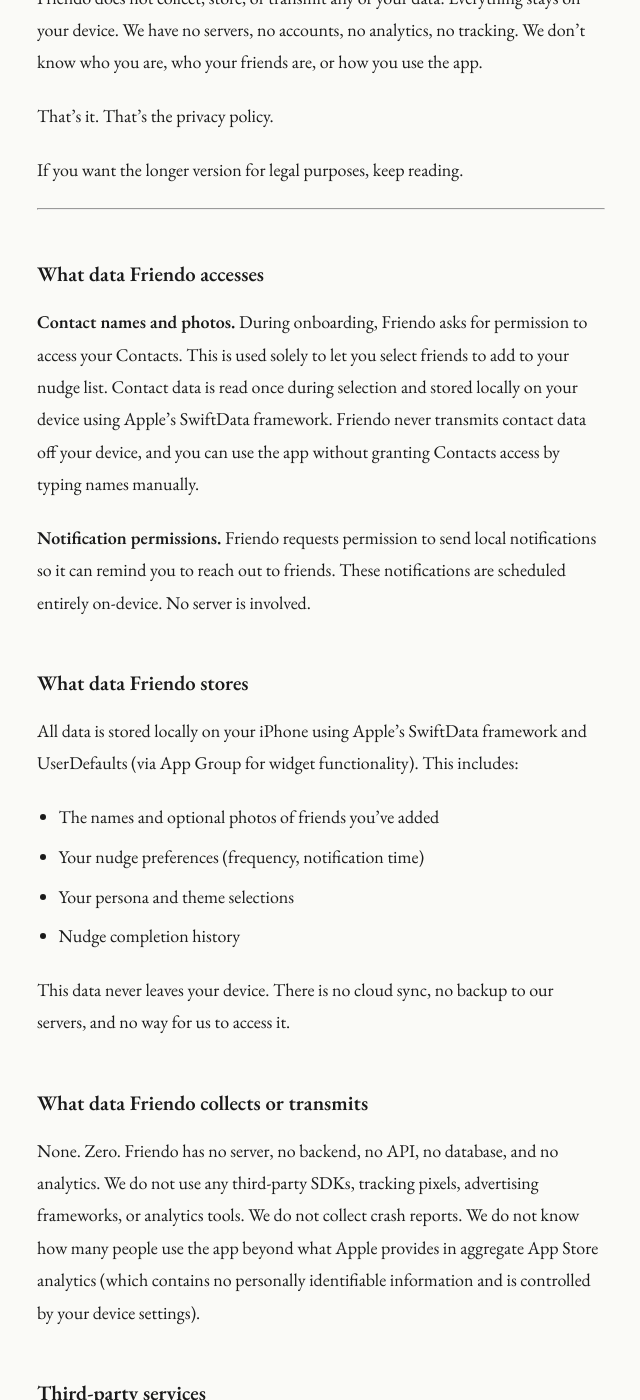
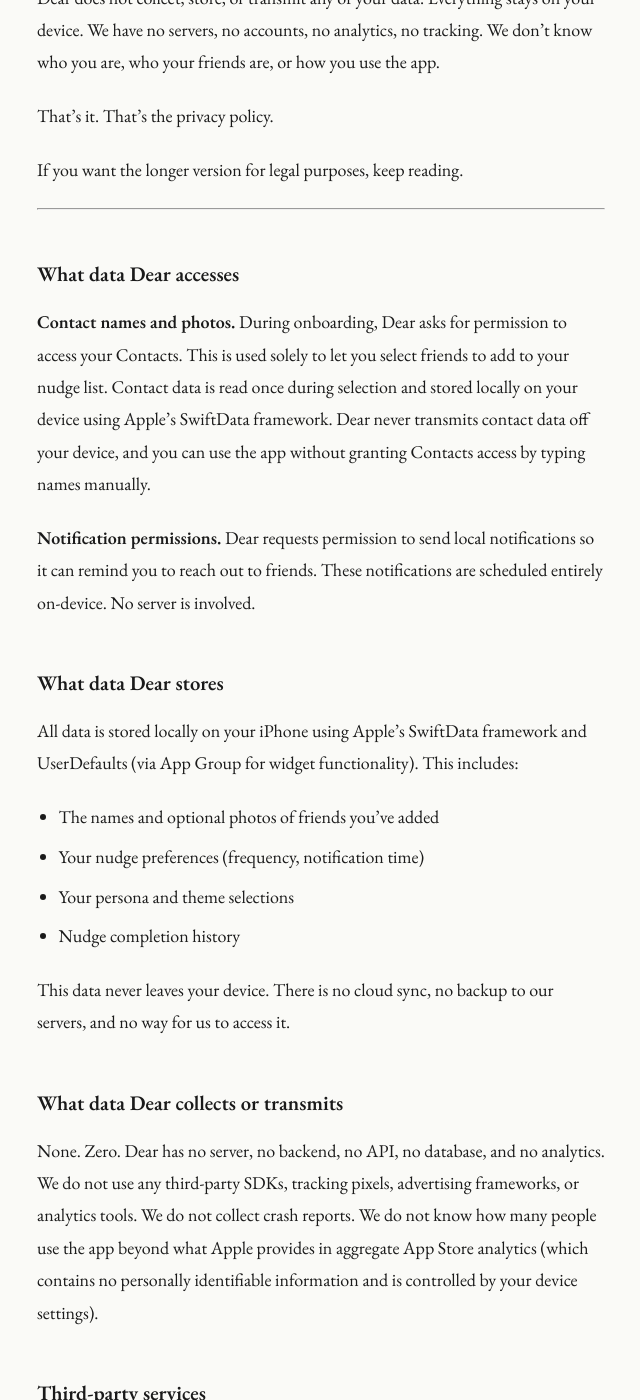
Before and after one commit to elsewhereindex/elsewhereindex.github.io, a Jekyll site: the page built from friendo/privacy.md, in a window 1280 px wide and 1400 px high, scrolled down 377 px. Shown: the whole window, without its empty margins (319-959 px from the left). Built offline with Jekyll 4.4.1, drawn with Linux system fonts in a browser that asks for light colours; some of the changed text lies outside the part shown.

Commit message:
Update privacy.md
Update privacy policy from Friendo to Dear

```diff
--- a/friendo/privacy.md
+++ b/friendo/privacy.md
@@ -1,6 +1,6 @@
 ---
 layout: page
-title: Friendo — Privacy Policy
+title: Dear — Privacy Policy
 subtitle: Last updated February 2026
 nav:
   - title: Home
@@ -9,7 +9,7 @@
 
 ## The short version
 
-Friendo does not collect, store, or transmit any of your data. Everything stays on your device. We have no servers, no accounts, no analytics, no tracking. We don't know who you are, who your friends are, or how you use the app.
+Dear does not collect, store, or transmit any of your data. Everything stays on your device. We have no servers, no accounts, no analytics, no tracking. We don't know who you are, who your friends are, or how you use the app.
 
 That's it. That's the privacy policy.
 
@@ -17,13 +17,13 @@
 
 ---
 
-## What data Friendo accesses
+## What data Dear accesses
 
-**Contact names and photos.** During onboarding, Friendo asks for permission to access your Contacts. This is used solely to let you select friends to add to your nudge list. Contact data is read once during selection and stored locally on your device using Apple's SwiftData framework. Friendo never transmits contact data off your device, and you can use the app without granting Contacts access by typing names manually.
+**Contact names and photos.** During onboarding, Dear asks for permission to access your Contacts. This is used solely to let you select friends to add to your nudge list. Contact data is read once during selection and stored locally on your device using Apple's SwiftData framework. Dear never transmits contact data off your device, and you can use the app without granting Contacts access by typing names manually.
 
-**Notification permissions.** Friendo requests permission to send local notifications so it can remind you to reach out to friends. These notifications are scheduled entirely on-device. No server is involved.
+**Notification permissions.** Dear requests permission to send local notifications so it can remind you to reach out to friends. These notifications are scheduled entirely on-device. No server is involved.
 
-## What data Friendo stores
+## What data Dear stores
 
 All data is stored locally on your iPhone using Apple's SwiftData framework and UserDefaults (via App Group for widget functionality). This includes:
 
@@ -34,13 +34,13 @@
 
 This data never leaves your device. There is no cloud sync, no backup to our servers, and no way for us to access it.
 
-## What data Friendo collects or transmits
+## What data Dear collects or transmits
 
-None. Zero. Friendo has no server, no backend, no API, no database, and no analytics. We do not use any third-party SDKs, tracking pixels, advertising frameworks, or analytics tools. We do not collect crash reports. We do not know how many people use the app beyond what Apple provides in aggregate App Store analytics (which contains no personally identifiable information and is controlled by your device settings).
+None. Zero. Dear has no server, no backend, no API, no database, and no analytics. We do not use any third-party SDKs, tracking pixels, advertising frameworks, or analytics tools. We do not collect crash reports. We do not know how many people use the app beyond what Apple provides in aggregate App Store analytics (which contains no personally identifiable information and is controlled by your device settings).
 
 ## Third-party services
 
-Friendo uses no third-party services. The app operates entirely offline using Apple-native frameworks.
+Dear uses no third-party services. The app operates entirely offline using Apple-native frameworks.
 
 ## Data sharing
 
@@ -48,16 +48,16 @@
 
 ## Children's privacy
 
-Friendo does not knowingly collect any information from children under the age of 13. Since the app collects no information from anyone, this is inherently satisfied.
+Dear does not knowingly collect any information from children under the age of 13. Since the app collects no information from anyone, this is inherently satisfied.
 
 ## Changes to this policy
 
-If we ever change how Friendo handles data (for example, adding optional cloud sync in a future version), we will update this policy and note the changes here. Any future feature that involves data transmission will be opt-in and clearly disclosed.
+If we ever change how Dear handles data (for example, adding optional cloud sync in a future version), we will update this policy and note the changes here. Any future feature that involves data transmission will be opt-in and clearly disclosed.
 
 ## Contact
 
-If you have questions about this privacy policy, you can reach us through the Friendo listing on the App Store.
+If you have questions about this privacy policy, you can reach us through the Dear listing on the App Store.
 
 ---
 
-*Friendo is made by Elsewhere Index. It is distributed on the Apple App Store as a paid app with no in-app purchases, no ads, and no data collection.*
+*Dear is made by Elsewhere Index. It is distributed on the Apple App Store as a paid app with no in-app purchases, no ads, and no data collection.*
```
